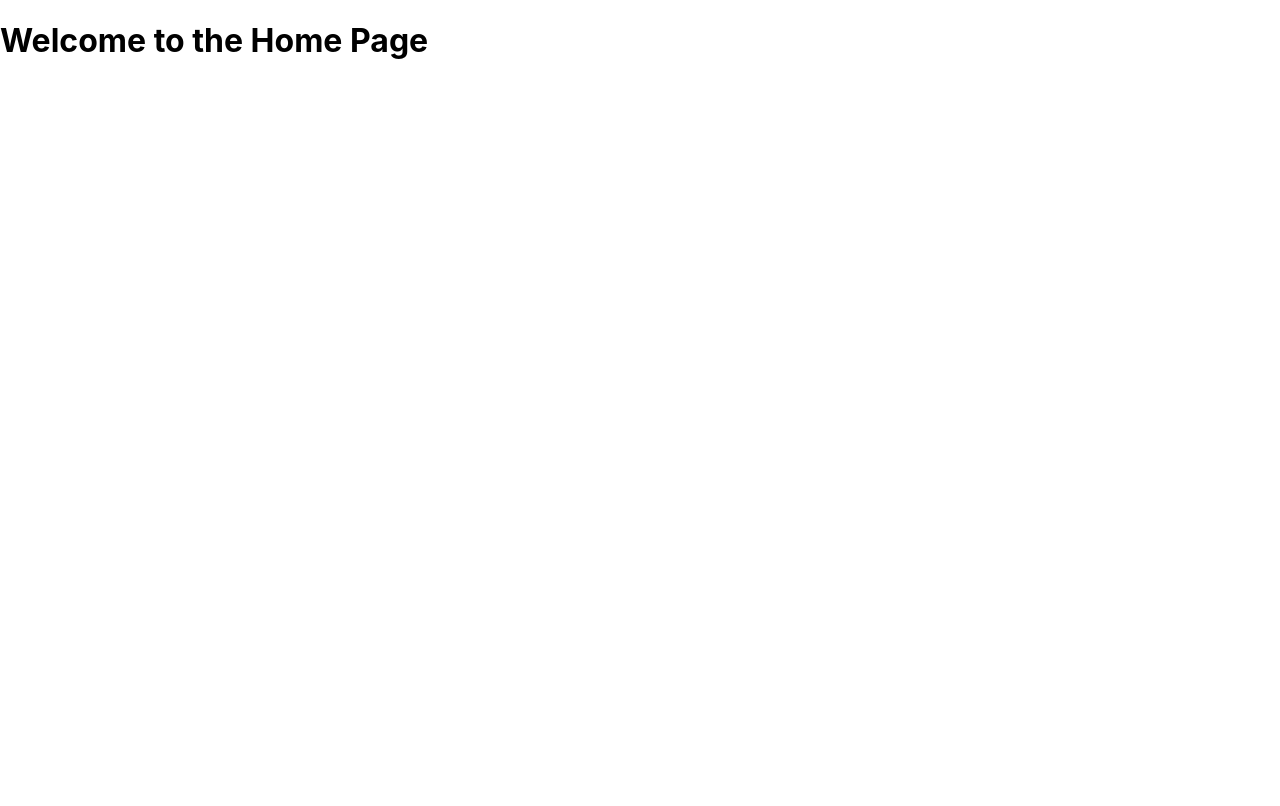
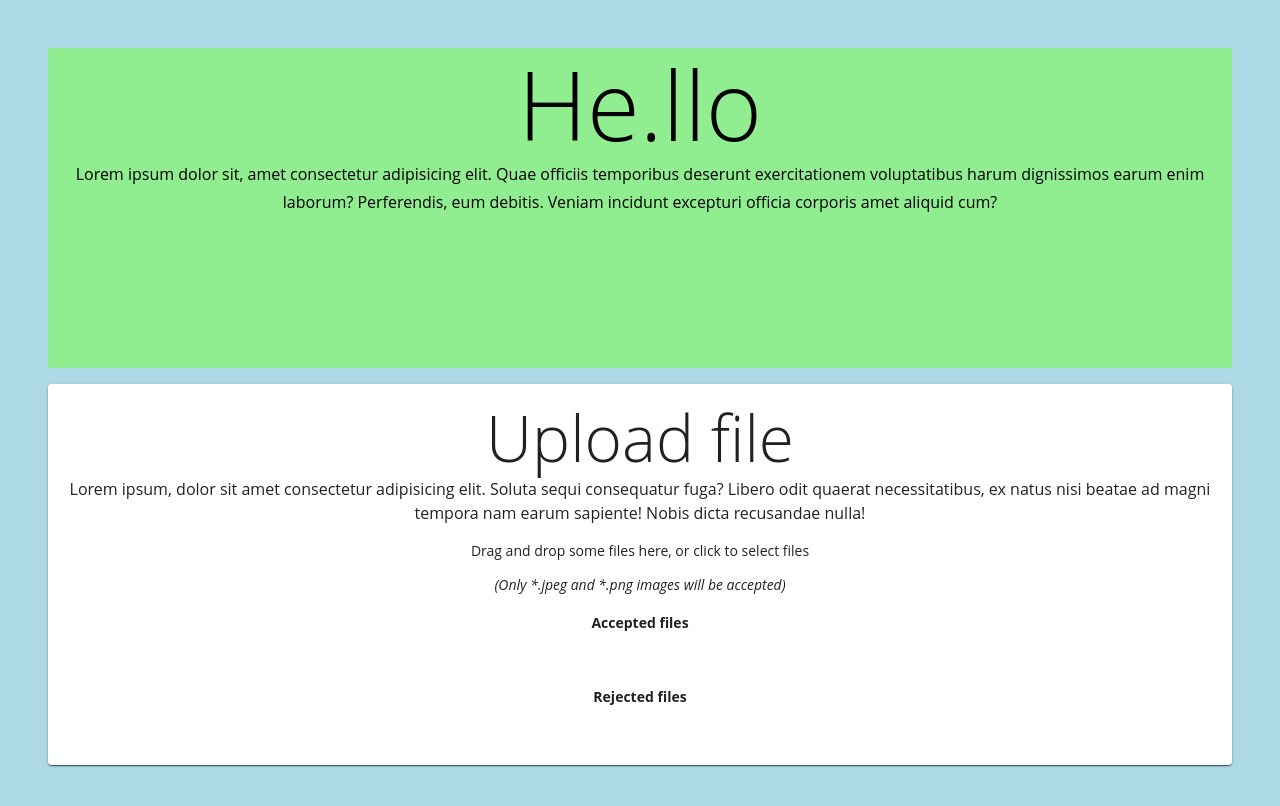
Before and after one commit to ryanmyang/PillPro, a React (Create React App) app in the folder pillpro/: page / in a window 1280 px wide. Shown: the top 806 px of the page. Built offline with nearby package versions, Linux system fonts and the light colour scheme.

Commit message:
Start frontend
- Welcome page
- Image uploader

```diff
--- a/pillpro/package.json
+++ b/pillpro/package.json
@@ -3,11 +3,16 @@
   "version": "0.1.0",
   "private": true,
   "dependencies": {
+    "@emotion/react": "^11.11.4",
+    "@emotion/styled": "^11.11.5",
+    "@mui/icons-material": "^5.15.15",
+    "@mui/material": "^5.15.15",
     "@testing-library/jest-dom": "^5.17.0",
     "@testing-library/react": "^13.4.0",
     "@testing-library/user-event": "^13.5.0",
     "react": "^18.2.0",
     "react-dom": "^18.2.0",
+    "react-dropzone": "^14.2.3",
     "react-router-dom": "^6.22.3",
     "react-scripts": "^5.0.1",
     "web-vitals": "^2.1.4"
--- a/pillpro/src/components/FileUploader.jsx
+++ /dev/null
@@ -1,29 +0,0 @@
-import React, { useState } from 'react';
-
-function FileUploader({ onFileSelect }) {
-  const [file, setFile] = useState(null); // State to store the selected file
-
-  // Handles file selection
-  const handleFileChange = (event) => {
-    const selectedFile = event.target.files[0];
-    if (selectedFile) {
-      setFile(selectedFile);
-
-        if (onFileSelect) {
-        onFileSelect(selectedFile);
-        }
-    } else {
-      alert('No file selected.');
-      setFile(null);
-    }
-  };
-
-  return (
-    <div>
-      <input type="file" onChange={handleFileChange} />
-      {file && <p>File ready to be processed: {file.name}</p>}
-    </div>
-  );
-}
-
-export default FileUploader;
--- /dev/null
+++ b/pillpro/src/components/ImageUploader.jsx
@@ -0,0 +1,104 @@
+import { Box, Button, List, ListItem, Typography } from "@mui/material";
+import React, { useState } from "react";
+import { useDropzone } from "react-dropzone";
+import ItemCard from "./ItemCard";
+
+function FileDropzone(props) {
+    const { acceptedFiles, fileRejections, getRootProps, getInputProps } = useDropzone({
+        accept: {
+            "image/jpg": [".jpg", ".jpeg"],
+            "image/png": [".png"],
+        },
+    });
+
+    const acceptedFileItems = acceptedFiles.map((file) => {
+        // console.log(file);
+        return (
+            <ListItem key={file.path}>
+                <Typography>
+                    {file.path} - {file.size} bytes
+                </Typography>
+                {console.log(URL.createObjectURL(file))}
+                <Box
+                    component="img"
+                    src={URL.createObjectURL(file)}
+                    alt={file.path}
+                    sx={{ width: "50%" }}
+                />
+            </ListItem>
+        );
+    });
+
+    const fileRejectionItems = fileRejections.map(({ file, errors }) => (
+        <ListItem key={file.path}>
+            {file.path} - {file.size} bytes
+            <ul>
+                {errors.map((e) => (
+                    <ListItem key={e.code}>{e.message}</ListItem>
+                ))}
+            </ul>
+        </ListItem>
+    ));
+
+    return (
+        <Box {...getRootProps({ className: "dropzone" })}>
+            <input {...getInputProps()} />
+            <p>Drag and drop some files here, or click to select files</p>
+            <em>(Only *.jpeg and *.png images will be accepted)</em>
+            <aside>
+                <h4>Accepted files</h4>
+                {console.log(acceptedFiles)}
+                <List>{acceptedFileItems}</List>
+                <h4>Rejected files</h4>
+                <List>{fileRejectionItems}</List>
+            </aside>
+        </Box>
+    );
+}
+
+function FileUploader() {
+    const [file, setFile] = useState(null); // State to store the selected file
+    const [open, setOpen] = useState(false);
+
+    const onFileSelect = (file) => {
+        console.log(file.name);
+    };
+
+    // Handles file selection
+    const handleFileChange = (event) => {
+        const selectedFile = event.target.files[0];
+        if (selectedFile) {
+            setFile(selectedFile);
+
+            if (onFileSelect) {
+                onFileSelect(selectedFile);
+            }
+        } else {
+            alert("No file selected.");
+            setFile(null);
+        }
+    };
+
+    return (
+        <ItemCard>
+            <Typography variant="h2">Upload file</Typography>
+            <Typography paragraph>
+                Lorem ipsum, dolor sit amet consectetur adipisicing elit. Soluta sequi consequatur
+                fuga? Libero odit quaerat necessitatibus, ex natus nisi beatae ad magni tempora nam
+                earum sapiente! Nobis dicta recusandae nulla!
+            </Typography>
+            {/* <Box>
+                <Button variant="contained" component="label">
+                    <input type="file" onChange={handleFileChange} />
+                </Button>
+                {file && <p>File ready to be processed: {file.name}</p>}
+            </Box> */}
+            {/* <Button variant="contained" color="primary" onClick={() => setOpen(true)}>
+                Add Image
+            </Button> */}
+            <FileDropzone />
+        </ItemCard>
+    );
+}
+
+export default FileUploader;
--- /dev/null
+++ b/pillpro/src/components/ItemCard.jsx
@@ -0,0 +1,23 @@
+import { Card, CardContent, Paper, styled } from "@mui/material";
+
+/**
+ * Some styles for a single Card.
+ */
+const Item = styled(Paper)(({ theme }) => ({
+    backgroundColor: theme.palette.mode === "dark" ? "#1A2027" : "#fff",
+    ...theme.typography.body2,
+    textAlign: "center",
+    color: theme.palette.text.secondary,
+}));
+
+function ItemCard({ children }) {
+    return (
+        <Item>
+            <Card sx={{ my: "1rem" }}>
+                <CardContent>{children}</CardContent>
+            </Card>
+        </Item>
+    );
+}
+
+export default ItemCard;
--- /dev/null
+++ b/pillpro/src/components/Theme.jsx
@@ -0,0 +1,36 @@
+import { createTheme } from "@mui/material";
+import { deepPurple } from "@mui/material/colors";
+
+const theme = createTheme({
+    typography: {
+        fontFamily: [`"Open Sans", "Roboto", "Helvetica", "Arial", sans-serif`],
+        h1: {
+            fontSize: "6rem",
+        },
+        h2: {
+            fontSize: "4rem",
+        },
+        h3: {
+            fontSize: "3rem",
+        },
+    },
+    palette: {
+        background: {
+            default: deepPurple[50],
+        },
+        primary: {
+            main: deepPurple[500],
+        },
+        secondary: {
+            main: deepPurple[50],
+        },
+        dark: {
+            main: deepPurple[900],
+        },
+        alt: {
+            main: deepPurple["A400"],
+        },
+    },
+});
+
+export default theme;
--- /dev/null
+++ b/pillpro/src/components/WelcomeBar.jsx
@@ -0,0 +1,18 @@
+import { Box, Typography } from "@mui/material";
+import React from "react";
+
+function WelcomeBar() {
+    return (
+        <Box sx={{ backgroundColor: "lightgreen", minHeight: "40vh", textAlign: "center" }}>
+            <Typography variant="h1">He.llo</Typography>
+            <Typography variant="subtitle1">
+                Lorem ipsum dolor sit, amet consectetur adipisicing elit. Quae officiis temporibus
+                deserunt exercitationem voluptatibus harum dignissimos earum enim laborum?
+                Perferendis, eum debitis. Veniam incidunt excepturi officia corporis amet aliquid
+                cum?
+            </Typography>
+        </Box>
+    );
+}
+
+export default WelcomeBar;
--- a/pillpro/src/pages/Home.jsx
+++ b/pillpro/src/pages/Home.jsx
@@ -1,7 +1,27 @@
-import React from 'react';
+import { Box, Button } from "@mui/material";
+import IconButton from "@mui/material/IconButton";
+import Tooltip from "@mui/material/Tooltip";
+import Typography from "@mui/material/Typography";
+import React from "react";
+import FileUploader from "../components/ImageUploader";
+import ItemCard from "../components/ItemCard";
+import WelcomeBar from "../components/WelcomeBar";
 
 function Home() {
-  return <h1>Welcome to the Home Page</h1>;
+    return (
+        <Box sx={{ backgroundColor: "lightblue", height: "100%", minHeight: "100vh", p: "3rem" }}>
+            <WelcomeBar />
+            <FileUploader />
+
+            {/* <ItemCard>
+				<Box>
+					Hello
+					<Button type="submit">S</Button>
+				</Box>
+			</ItemCard> */}
+        </Box>
+    );
+    // return <h1>Welcome to the Home Page</h1>;
 }
 
 export default Home;
--- a/pillpro/src/pages/Test.jsx
+++ b/pillpro/src/pages/Test.jsx
@@ -1,5 +1,5 @@
 import React from 'react';
-import FileUploader from '../components/FileUploader';
+import ImageUploader from '../components/ImageUploader';
 
 const handleFile = (file) => {
     console.log('Selected file:', file.name);
@@ -8,7 +8,7 @@ const handleFile = (file) => {
 function Test() {
   return (
   <div>
-    <FileUploader onFileSelect={handleFile}/>
+    <ImageUploader onFileSelect={handleFile}/>
     <h1>Test {process.env.REACT_APP_GEMINI_API_KEY}</h1>
     </div>
 );
```
Also changed, not shown: pillpro/src/App.js (+9 -5 lines), pillpro/src/components/VoiceUploader.jsx (added), 1 other file (tests, documents, lock files or other folders).
